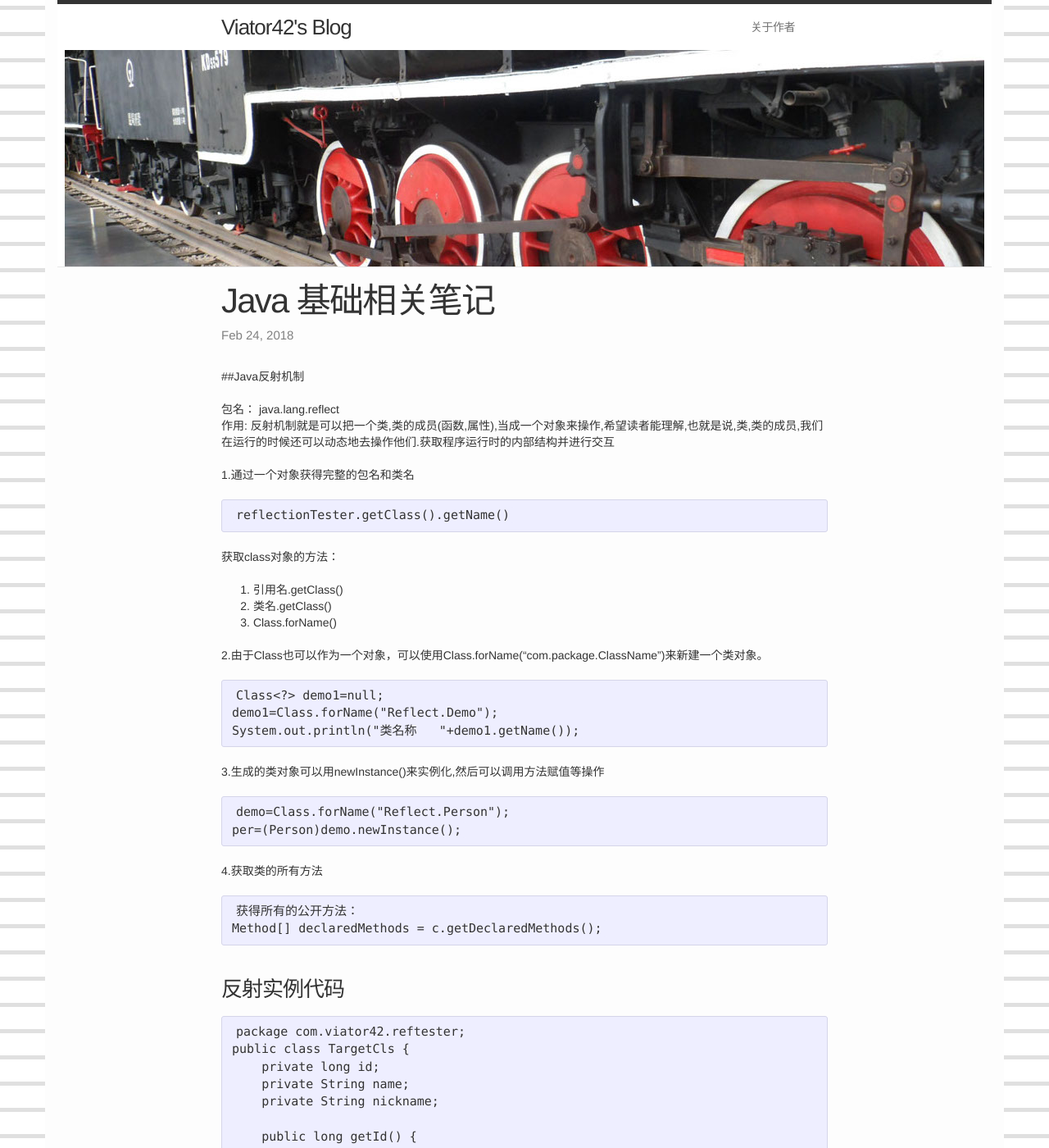
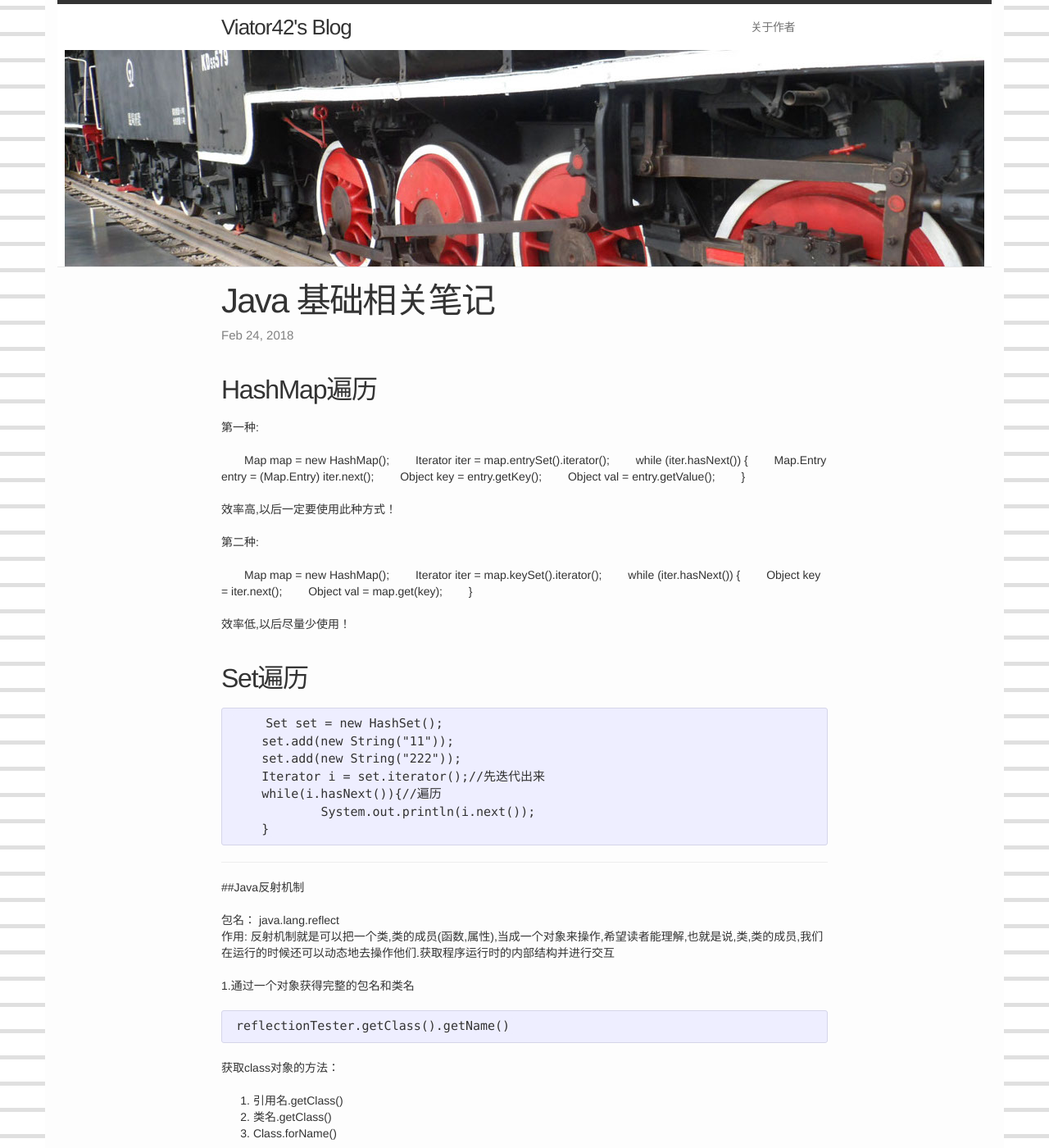
Before and after one commit to viator42/viator42.github.io, a Jekyll site: the page built from _posts/2018-2-24-java-notes.markdown, in a window 1280 px wide and 1400 px high. Shown: the whole window at 82% size. Built offline with Jekyll 4.4.1, drawn with Linux system fonts in a browser that asks for light colours.

Commit message:
update post

```diff
--- a/_posts/2018-2-24-java-notes.markdown
+++ b/_posts/2018-2-24-java-notes.markdown
@@ -5,6 +5,42 @@ date:   2018-2-24
 categories: Java
 ---
 
+## HashMap遍历
+
+第一种:
+
+　　Map map = new HashMap();
+　　Iterator iter = map.entrySet().iterator();
+　　while (iter.hasNext()) {
+        　　Map.Entry entry = (Map.Entry) iter.next();
+        　　Object key = entry.getKey();
+        　　Object val = entry.getValue();
+　　}
+
+效率高,以后一定要使用此种方式！
+
+第二种:
+
+　　Map map = new HashMap();
+　　Iterator iter = map.keySet().iterator();
+　　while (iter.hasNext()) {
+        　　Object key = iter.next();
+        　　Object val = map.get(key);
+　　}
+
+效率低,以后尽量少使用！
+
+## Set遍历
+
+        Set set = new HashSet();
+        set.add(new String("11"));
+        set.add(new String("222"));
+        Iterator i = set.iterator();//先迭代出来
+        while(i.hasNext()){//遍历
+                System.out.println(i.next());
+        }
+
+--------
 
 ##Java反射机制
 
```
